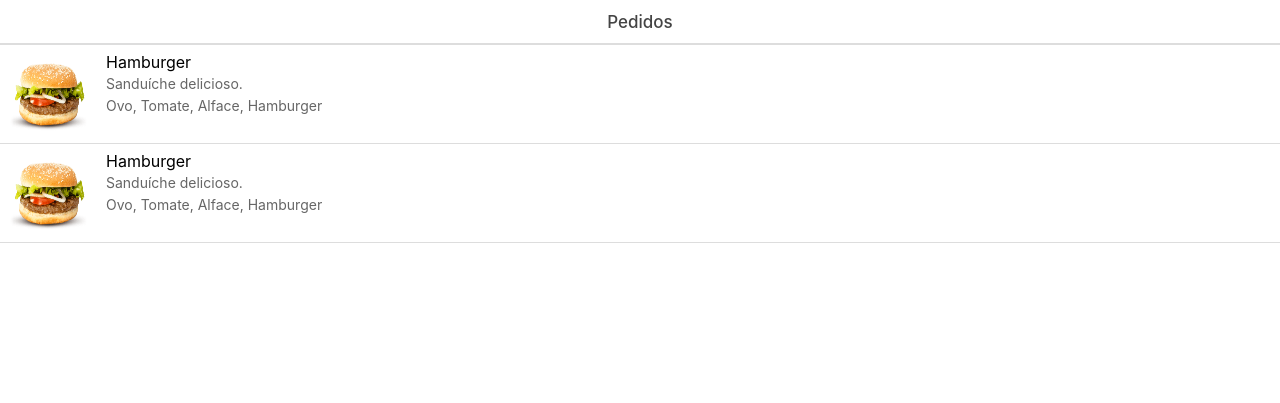
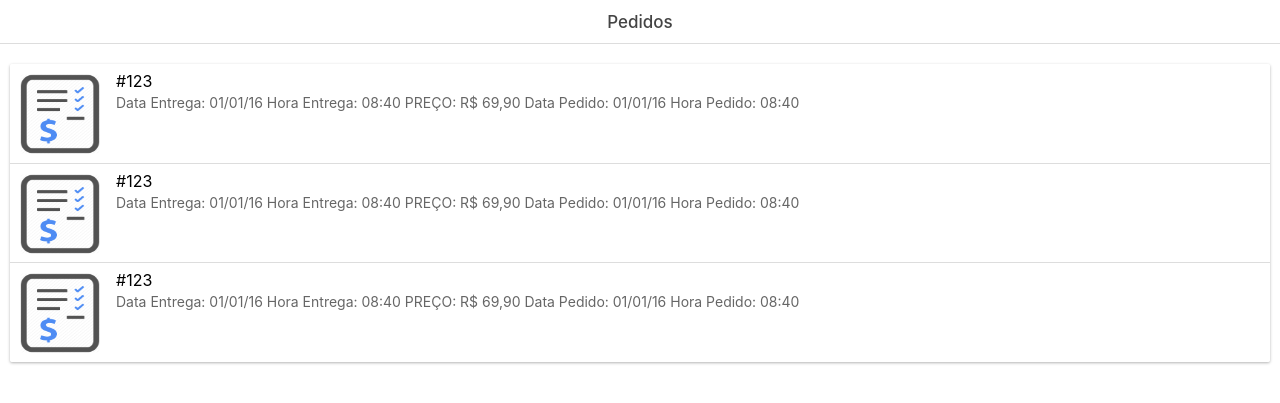
Before and after one commit to vinifig/guerreiro_site, a PHP site: page /modulos/comuns/pedidos.php in a window 1280 px wide. Shown: the top 403 px of the page. Run offline with PHP 8.4, Linux system fonts and the light colour scheme.

Commit message:
pagina pedidos consertada

```diff
--- a/modulos/comuns/pedidos.php
+++ b/modulos/comuns/pedidos.php
@@ -3,20 +3,23 @@
 
   include '../../header.php';
  ?>
-		<div class="list">
+		<div class="card list">
 			<a class="item item-thumbnail-left" href="#">
-	      <img src="//<?php echo $url_server; ?>img/hamburger.png">
-	      <h2>Hamburger</h2>
-	      <p>Sanduíche delicioso.</p>
-				<p>Ovo, Tomate, Alface, Hamburger</p>
+	      <img src="//<?php echo $url_server; ?>img/conta.png">
+				<h2>#123</h2>
+				<p>Data Entrega: 01/01/16 Hora Entrega: 08:40 PREÇO: R$ 69,90 Data Pedido: 01/01/16 Hora Pedido: 08:40</p>
 	    </a>
 			<a class="item item-thumbnail-left" href="#">
-	      <img src="//<?php echo $url_server; ?>img/hamburger.png">
-	      <h2>Hamburger</h2>
-	      <p>Sanduíche delicioso.</p>
-				<p>Ovo, Tomate, Alface, Hamburger</p>
+	      <img src="//<?php echo $url_server; ?>img/conta.png">
+				<h2>#123</h2>
+				<p>Data Entrega: 01/01/16 Hora Entrega: 08:40 PREÇO: R$ 69,90 Data Pedido: 01/01/16 Hora Pedido: 08:40</p>
 	    </a>
-		</div>
+			<a class="item item-thumbnail-left" href="#">
+	      <img src="//<?php echo $url_server; ?>img/conta.png">
+				<h2>#123</h2>
+				<p>Data Entrega: 01/01/16 Hora Entrega: 08:40 PREÇO: R$ 69,90 Data Pedido: 01/01/16 Hora Pedido: 08:40</p>
+	    </a>
+	  </div>
   <?php
   include '../../footer.php';
 ?>
```
Also changed, not shown: img/bill.png (added), img/conta.png (added).
